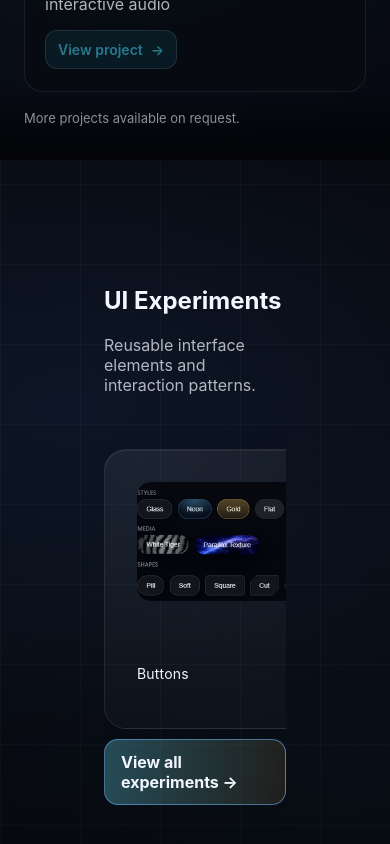
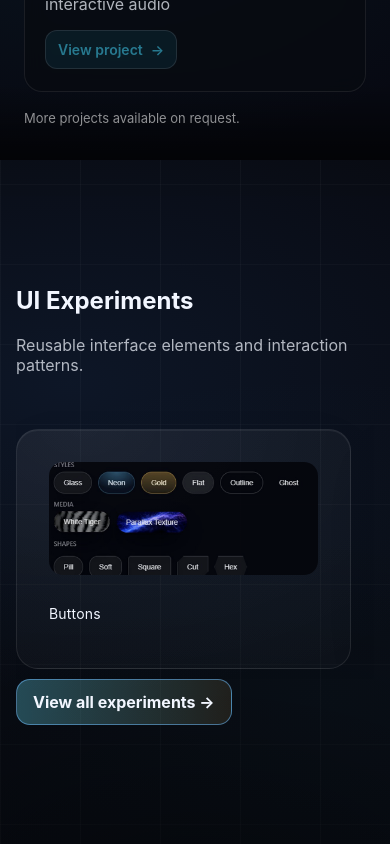
Before and after one commit to emiliagrama/emilia-grama-site, a React (Vite) app: page / in a window 390 px wide. Shown: the part 1853-2697 px from the top of the page. Built offline with nearby package versions, Linux system fonts and the light colour scheme.

Commit message:
UI Experiments: mobile full-width container, scroll fixes, stable nav anchors

```diff
--- a/src/styles/homepage.css
+++ b/src/styles/homepage.css
@@ -499,6 +499,7 @@
     mask-image: none;
     scroll-snap-type: x mandatory;
     padding-bottom: 10px;
+
   }
 
   .componentsTrack{
@@ -507,7 +508,24 @@
 
   .componentCard{
     scroll-snap-align: start;
-    min-width: 78vw;
-    height: 280px;
+    min-width: 86vw;
+    height: 240px;
+
+  }
+
+   .componentsSection .container {
+    width: 100%;
+    max-width: 100%;
+
+  }
+
+  /* optional: prevent any horizontal weirdness */
+  .componentsSection {
+    overflow-x: hidden;
+    width: 100% !important;
+    max-width: 100% !important;
+    padding-inline: 16px !important;
+    margin-inline: auto;
+    box-sizing: border-box;
   }
 }
```
Also changed, not shown: src/pages/Home.jsx (indentation only).
